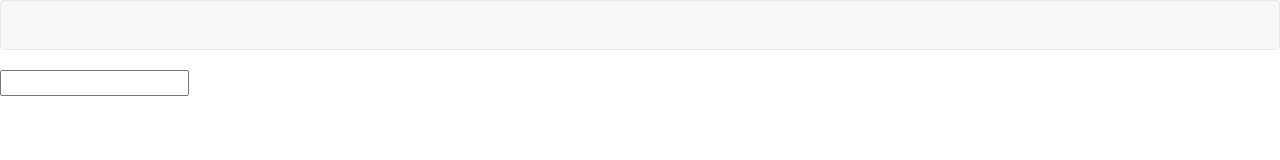
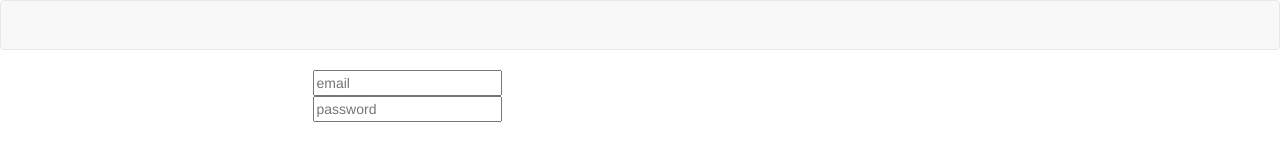
Before and after one commit to jbieleism/sesh, a website: page index.html at #!/signup in a window 1280 px wide. Drawn offline with nearby package versions, Linux system fonts and the light colour scheme; some packages are replaced by stand-ins of ours.

Commit message:
[add] Add signup html

```diff
--- a/public/signup/signup.html
+++ b/public/signup/signup.html
@@ -1,11 +1,13 @@
 <div class="row">
-  <div class="col-md-6">
+  <div class="col-md-6 col-md-offset-3">
 
-    <input type="text" placeholder="">
+    <div class="row">
+      <input type="text" ng-model="newUser.email" placeholder="email">
+    </div>
+
+    <div class="row">
+      <input type="password" ng-model="newUser.password" placeholder="password">
+    </div>
 
   </div>
-
-
-
-
 </div>
```
